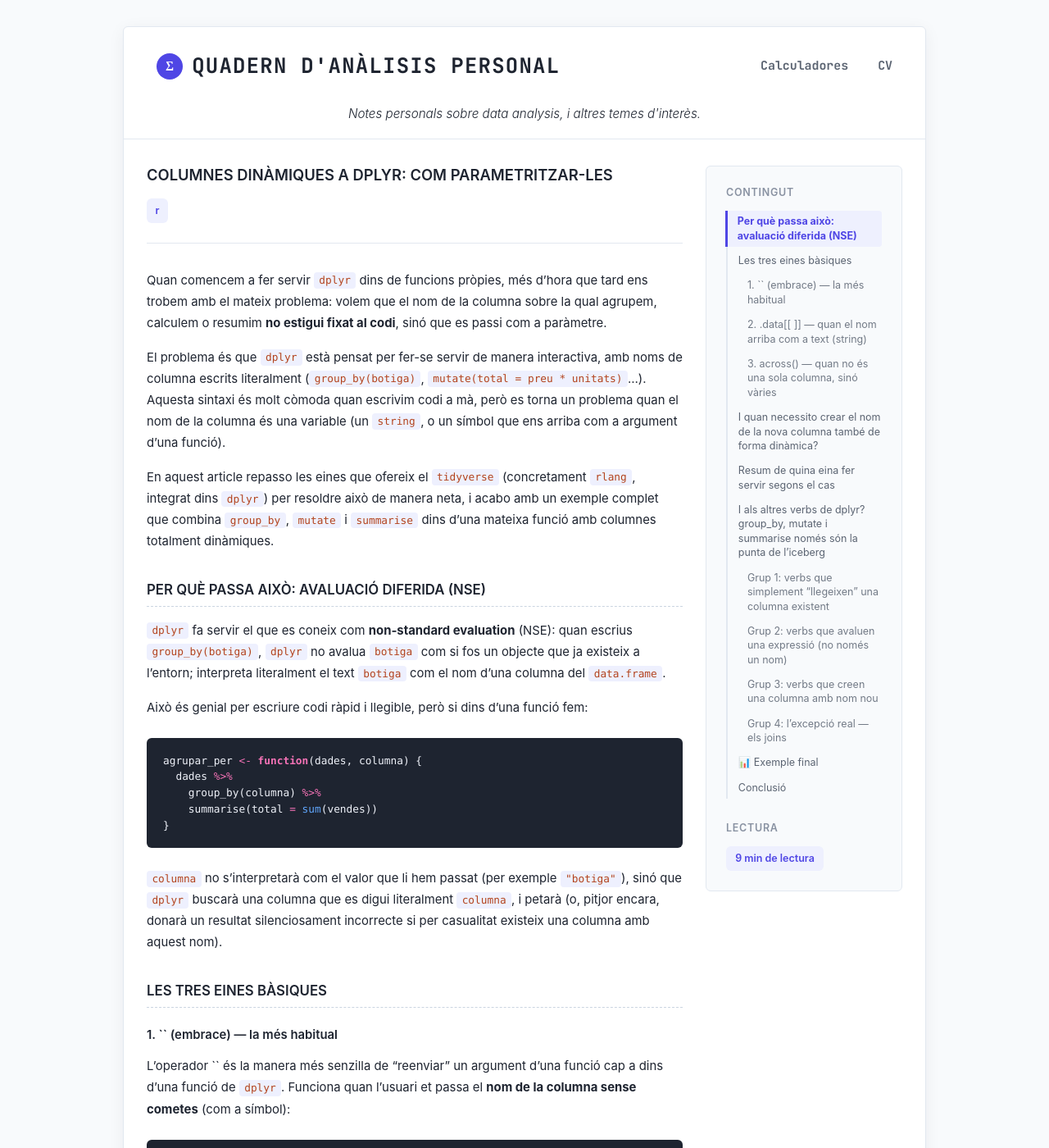
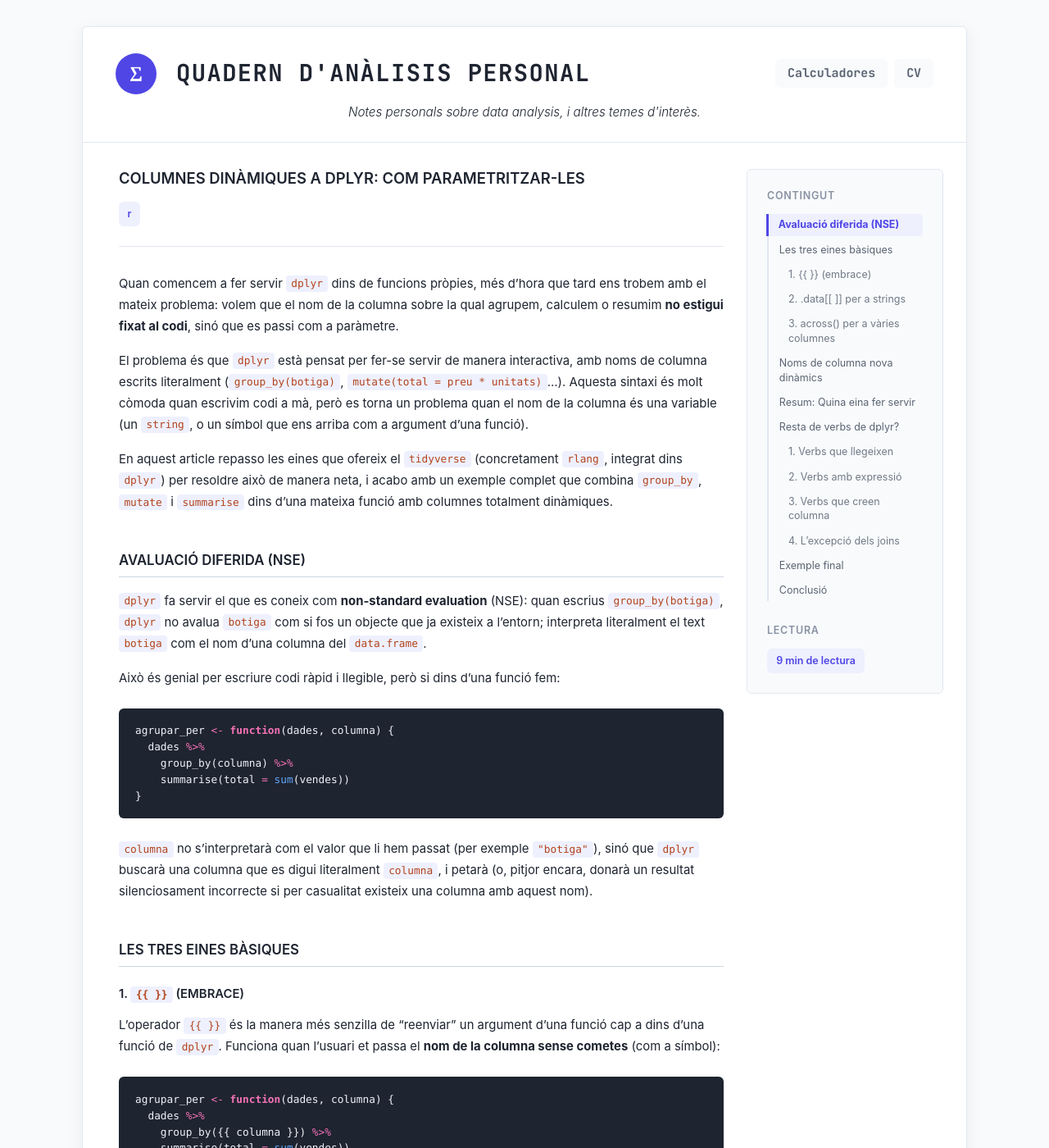
Before and after one commit to alberthr/alberthr.github.io, a Jekyll site: the page built from _posts/2026-04-22-columnes-dinamiques-dplyr.md, in a window 1280 px wide and 1400 px high. Shown: the whole window at 82% size. Built offline with Jekyll 4.4.1, drawn with Linux system fonts in a browser that asks for light colours; comment, search, counter and statistics services are not loaded; some of the changed text lies outside the part shown.

Commit message:
canvi de site global

```diff
--- a/_includes/footer.html
+++ b/_includes/footer.html
@@ -1,3 +1,3 @@
 <footer class="site-footer-card">
-  <p>&copy; {{ "now" | date: "%Y" }} — {{ site.title }} — fet amb ❤️ a Catalunya</p>
+  <p>&copy; {{ "now" | date: "%Y" }} — {{ site.title }} — fet amb ♥ a Catalunya</p>
 </footer>
--- a/_layouts/post.html
+++ b/_layouts/post.html
@@ -72,6 +72,10 @@
           </section>
         {% endif %}
 
+        <p class="back-to-posts">
+          <a href="{{ '/' | relative_url }}" class="btn-back">&larr; Tornar a tots els posts</a>
+        </p>
+
         <section class="comments-section">
           <script src="https://giscus.app/client.js"
                   data-repo="alberthr/alberthr.github.io"
@@ -89,10 +93,6 @@
                   async>
           </script>
         </section>
-
-        <p class="back-to-posts">
-          <a href="{{ '/' | relative_url }}" class="btn-back">&larr; Tornar a tots els posts</a>
-        </p>
 
       </div>
 
--- a/_posts/2026-04-22-columnes-dinamiques-dplyr.md
+++ b/_posts/2026-04-22-columnes-dinamiques-dplyr.md
@@ -6,6 +6,7 @@ tags:
 excerpt: "Quan fem servir dplyr dins de funcions pròpies, el nom de columna sovint no és fix sinó un paràmetre. Repasso {{ }}, .data[[ ]], across() i := per parametritzar group_by, mutate i summarise, amb un exemple final que combina les tres operacions de forma totalment dinàmica."
 
 ---
+{% raw %}
 
 Quan comencem a fer servir `dplyr` dins de funcions pròpies, més d'hora que tard ens trobem amb el mateix problema: volem que el nom de la columna sobre la qual agrupem, calculem o resumim **no estigui fixat al codi**, sinó que es passi com a paràmetre.
 
@@ -13,7 +14,7 @@ El problema és que `dplyr` està pensat per fer-se servir de manera interactiva
 
 En aquest article repasso les eines que ofereix el `tidyverse` (concretament `rlang`, integrat dins `dplyr`) per resoldre això de manera neta, i acabo amb un exemple complet que combina `group_by`, `mutate` i `summarise` dins d'una mateixa funció amb columnes totalment dinàmiques.
 
-## Per què passa això: avaluació diferida (NSE)
+## Avaluació diferida (NSE)
 
 `dplyr` fa servir el que es coneix com **non-standard evaluation** (NSE): quan escrius `group_by(botiga)`, `dplyr` no avalua `botiga` com si fos un objecte que ja existeix a l'entorn; interpreta literalment el text `botiga` com el nom d'una columna del `data.frame`.
 
@@ -31,7 +32,7 @@ agrupar_per <- function(dades, columna) {
 
 ## Les tres eines bàsiques
 
-### 1. `{{ }}` (embrace) — la més habitual
+### 1. `{{ }}` (embrace)
 
 L'operador `{{ }}` és la manera més senzilla de "reenviar" un argument d'una funció cap a dins d'una funció de `dplyr`. Funciona quan l'usuari et passa el **nom de la columna sense cometes** (com a símbol):
 
@@ -47,7 +48,7 @@ agrupar_per(vendes_diaries, botiga)
 
 Aquí `columna` arriba com una expressió no avaluada (gràcies a la *tidy evaluation*), i `{{ }}` li diu a `dplyr`: "avalua això en el context de les dades, no com un literal".
 
-### 2. `.data[[ ]]` — quan el nom arriba com a text (string)
+### 2. `.data[[ ]]` per a strings
 
 Si el que reps és un `string` (per exemple, ve d'un paràmetre de configuració, d'un fitxer JSON o d'un `purrr::map` sobre un vector de noms), `{{ }}` no serveix. Aquí fem servir `.data[[ ]]`, del paquet `rlang`, que permet indexar columnes per nom textual:
 
@@ -63,7 +64,7 @@ agrupar_per_text(vendes_diaries, "botiga")
 
 Regla pràctica: **`{{ }}` per a símbols (noms sense cometes), `.data[[ ]]` per a strings**.
 
-### 3. `across()` — quan no és una sola columna, sinó vàries
+### 3. `across()` per a vàries columnes
 
 Quan el que volem parametritzar és un conjunt de columnes (per exemple, totes les mètriques que s'han de resumir alhora), la solució és `across()`:
 
@@ -78,7 +79,7 @@ resumir_metriques(vendes_diaries, c(vendes, unitats))
 
 `across()` accepta tant `tidyselect` (`starts_with("vendes_")`, `where(is.numeric)`...) com vectors de noms, el que el fa molt versàtil per a funcions genèriques.
 
-## I quan necessito crear el nom de la nova columna també de forma dinàmica?
+## Noms de columna nova dinàmics
 
 Aquí entra en joc `:=` (de `rlang`), que permet que el **nom** d'una columna nova (no només el seu contingut) sigui dinàmic:
 
@@ -100,7 +101,7 @@ crear_columna_text <- function(dades, nom_nova, columna_origen, factor) {
 
 El símbol `!!` (*bang-bang*) "desempaqueta" un valor avaluat (com un string) perquè `dplyr` el faci servir com si fos codi. És l'operador clàssic de `rlang` previ a `{{ }}`, i encara és imprescindible en aquest tipus de situacions (nom de columna dinàmic en el costat esquerre d'una assignació).
 
-## Resum de quina eina fer servir segons el cas
+## Resum: Quina eina fer servir
 
 | Situació | Eina |
 |---|---|
@@ -110,11 +111,11 @@ El símbol `!!` (*bang-bang*) "desempaqueta" un valor avaluat (com un string) pe
 | Nom de columna nova dinàmic (costat esquerre) | `"{{ nom }}" :=` o `!!nom :=` |
 | Múltiples expressions a desempaquetar | `!!!` (per a llistes d'arguments) |
 
-## I als altres verbs de dplyr? `group_by`, `mutate` i `summarise` només són la punta de l'iceberg
+## Resta de verbs de dplyr?
 
 Les mateixes regles que hem vist fins ara s'apliquen a la majoria de verbs de `dplyr`, perquè tots comparteixen el mateix motor de *tidy evaluation*. La manera més pràctica d'organitzar-ho no és verb per verb, sinó per **grups de comportament**:
 
-### Grup 1: verbs que simplement "llegeixen" una columna existent
+### 1. Verbs que llegeixen
 
 `select()`, `arrange()`, `count()`, `distinct()`, `pull()` i `relocate()` funcionen exactament igual que `group_by()`: reben una referència a una columna (símbol o string) i no en creen cap de nova. Si ja domines `{{ }}` i `.data[[ ]]` per a `group_by()`, els tens tots resolts:
 
@@ -132,7 +133,7 @@ ordenar_per <- function(dades, columna) {
 
 Amb strings, el patró és sempre `.data[[columna]]`, i per seleccionar diverses columnes a la vegada, `select(all_of(vector_de_noms))`.
 
-### Grup 2: verbs que avaluen una expressió (no només un nom)
+### 2. Verbs amb expressió
 
 `filter()` és el cas més habitual d'aquest grup: no rep només el nom d'una columna, sinó una condició completa que la fa servir. La columna es parametritza igual (`{{ }}` o `.data[[ ]]`), però normalment hi acompanya un altre paràmetre amb el valor de comparació:
 
@@ -144,7 +145,7 @@ filtrar_per <- function(dades, columna, valor) {
 
 `case_when()` dins d'un `mutate()` es comporta igual: la columna dinàmica simplement apareix dins d'una condició (`.data[[columna]] > 10 ~ "alt"`), sense cap regla nova respecte al que ja coneixem.
 
-### Grup 3: verbs que creen una columna amb nom nou
+### 3. Verbs que creen columna
 
 Aquí hi entren `mutate()` i `summarise()` (ja vistos), i també `rename()`, amb la particularitat que el nom nou hi va explícitament a l'esquerra:
 
@@ -156,7 +157,7 @@ renombrar <- function(dades, nom_nou, columna_vella) {
 
 La regla és la mateixa que ja hem aplicat: si el nom nou arriba com a string, `"{nom}" :=`; si arriba com a símbol que vols capturar literalment, `{{ nom }}` al costat esquerre de `:=`.
 
-### Grup 4: l'excepció real — els `joins`
+### 4. L'excepció dels `joins`
 
 `left_join()`, `inner_join()` i companyia **no accepten `{{ }}`** a l'argument `by`. Aquest argument espera directament un string o un vector amb nom, no una expressió no avaluada, així que la sintaxi és diferent de tota la resta:
 
@@ -175,7 +176,7 @@ unir_per2 <- function(d1, d2, clau) {
 
 En definitiva: si ja saps moure't amb `group_by()`, `mutate()` i `summarise()`, en realitat ja saps moure't amb gairebé tot `dplyr`. Els únics paràmetres que trenquen el patró són els que, com `by =` als joins o `.names =` dins `across()`, esperen explícitament text en lloc d'una expressió.
 
-## 📊 Exemple final
+## Exemple final
 
 Posem-ho tot junt amb un cas real: una funció que, donat un `data.frame` de vendes, agrupa per la columna que li indiquem, crea una columna calculada amb el nom que li indiquem, resumeix un conjunt variable de columnes amb `across()`, i finalment en resumeix el total amb el nom que li indiquem també.
 
@@ -239,3 +240,4 @@ La part més confusa de la *tidy evaluation* no és cap operador en concret, sin
 - Excepció: paràmetres que esperen text explícit (`by =` als joins) → `sym()` / `join_by()`
 
 Amb aquestes regles n'hi ha prou per escriure funcions de `dplyr` genèriques i reutilitzables, sense haver de duplicar codi cada vegada que canvia la columna sobre la qual treballem, sigui quin sigui el verb que facis servir.
+{% endraw %}
--- a/assets/css/style.css
+++ b/assets/css/style.css
@@ -46,7 +46,7 @@ a:hover { color: var(--accent-hover); }
 
 /* ===================== CAIXA UNICA (com les calculadores) ===================== */
 .site-container {
-  max-width: 980px;
+  max-width: 1080px;   /* abans 980 */
   margin: 0 auto;
   background: var(--card-bg);
   border: 1px solid var(--border);
@@ -86,11 +86,11 @@ a:hover { color: var(--accent-hover); }
   padding-top: 14px;
 }
 
-.site-brand { display: flex; align-items: center; gap: 0.7rem; }
+.site-brand { display: flex; align-items: center; gap: 1.5rem; }
 
 .site-logo-mark {
-  width: 32px;
-  height: 32px;
+  width: 50px;
+  height: 50px;
   border-radius: 50%;
   background: var(--accent);
   color: #fff;
@@ -98,14 +98,14 @@ a:hover { color: var(--accent-hover); }
   align-items: center;
   justify-content: center;
   font-weight: 700;
-  font-size: 0.95rem;
+  font-size: 1.5rem;
   flex-shrink: 0;
   font-family: Georgia, "Times New Roman", serif;
 }
 
 .site-title {
   font-weight: 600;
-  font-size: 1.6rem;
+  font-size: 1.8rem;
   text-transform: uppercase;
   letter-spacing: 0.05em;
   color: var(--text);
@@ -122,13 +122,14 @@ a:hover { color: var(--accent-hover); }
   color: var(--text);
   font-weight: 300;
   font-style: italic;
-  padding-top: 20px;
+  padding-top: 0px;
+  padding-bottom: 6px;
 }
 
 .site-nav {
   display: flex;
   align-items: center;
-  gap: 1rem;
+  gap: 0.5rem;
   flex-wrap: wrap;
 }
 
@@ -136,10 +137,13 @@ a:hover { color: var(--accent-hover); }
   font-size: var(--fs-3);
   font-weight: 600;
   color: var(--text-muted);
-  padding: 0 0 0 1.25rem;
+  /*padding: 0 0 0 1.25rem;*/
+  background-color: var(--page-bg);
+  padding: 5px 15px;
+  border-radius: var(--radius);
 }
 
-.site-nav-link:first-of-type { border-left: none; padding-left: 0; }
+.site-nav-link:first-of-type { border-left: none; /*padding-left: 0;*/ }
 .site-nav-link:hover { color: var(--accent); }
 
 .search-container { position: relative; }
@@ -160,7 +164,7 @@ a:hover { color: var(--accent-hover); }
 .search-input:focus { outline: none; border-color: var(--accent); background: #fff; width: 200px; box-shadow: 0 0 0 3px rgba(79,70,229,0.1); }
 
 /* ===================== CONTINGUT PRINCIPAL (dins de la caixa) ===================== */
-.page-shell { padding: 2rem 3rem; }
+.page-shell { padding: 2rem 2.75rem; }
 
 .about {
   font-size: var(--fs-3);
@@ -176,6 +180,7 @@ a:hover { color: var(--accent-hover); }
   flex-wrap: wrap;
   justify-content: center;
   gap: 0.35rem;
+  padding: 0 3rem;
   /*margin-bottom: 2rem;
   padding-bottom: 1.5rem;
   border-bottom: 1px solid var(--border);*/
@@ -212,6 +217,7 @@ ul { padding: 0; list-style: none; }
 }
 
 .post-item:last-child { border-bottom: none; }
+.post-item.no-border { border-bottom: none; }
 .post-item:hover { padding-left: 0.5rem; }
 
 .post-link {
@@ -253,7 +259,7 @@ ul { padding: 0; list-style: none; }
 .post-article-col {
   flex: 1;
   min-width: 0;
-  padding: 2rem 1.75rem;
+  padding: 2rem 1.75rem 2rem 2.75rem;
 }
 
 .post-margin {
@@ -308,7 +314,7 @@ ul { padding: 0; list-style: none; }
 }
 
 .toc-list a.toc-level-3 { padding-left: 1.5rem; opacity: 0.85; }
-.toc-list a:hover { color: var(--text); background-color: #ffffff; }
+.toc-list a:hover { color: var(--text); /*background-color: #ffffff;*/ }
 .toc-list a.active {
   color: var(--accent);
   border-left-color: var(--accent);
@@ -413,20 +419,20 @@ h2 {
   font-size: var(--fs-2);
   text-transform: uppercase;
   letter-spacing: 0.0em;
-  margin-top: 2.25rem;
+  margin-top: 3rem;
   margin-bottom: 1rem;
   padding-bottom: 0.5rem;
-  border-bottom: 1px dashed var(--border-strong);
+  border-bottom: 1px solid var(--border-strong);
 }
 
-h3 { font-size: var(--fs-3); margin-top: 1.5rem; margin-bottom: 0.7rem; }
+h3 { font-size: var(--fs-3); margin-top: 1.5rem; margin-bottom: 0.7rem; text-transform: uppercase;}
 h4 { font-size: var(--fs-3); margin-top: 1rem; margin-bottom: 0.5rem; }
 
 .post-content { line-height: 1.75; word-wrap: break-word; font-size: var(--fs-3); }
 .post-content p { margin-bottom: 1rem; }
 
 /* ===================== POSTS RELACIONATS ===================== */
-.related-posts { margin-top: 3rem; padding-top: 1.5rem; border-top: 1px solid var(--border); }
+.related-posts { padding-top: 1.5rem; }
 .related-posts-title { font-size: var(--fs-2); }
 .related-posts-list { padding-left: 0; list-style: none; }
 .related-posts-list li { margin-bottom: 0.6rem; }
@@ -434,7 +440,7 @@ h4 { font-size: var(--fs-3); margin-top: 1rem; margin-bottom: 0.5rem; }
 .related-posts-list a:hover { text-decoration: underline; }
 
 /* ===================== COMENTARIS ===================== */
-.comments-section { margin-top: 2.5rem; padding-top: 1.5rem; border-top: 1px solid var(--border); }
+.comments-section { margin-top: 2.5rem; padding-top: 1.5rem; }
 
 /* ===================== BLOCS DE CODI: SENSE SCROLL HORITZONTAL ===================== */
 pre {
@@ -494,7 +500,7 @@ th { background-color: var(--accent-light); font-weight: 700; color: var(--text)
   text-align: center;
   padding: 1.1rem 1.5rem;
   font-size: var(--fs-4);
-  font-weight: 600;
+  font-weight: 200;
   color: var(--text-light);
 }
 
@@ -515,5 +521,3 @@ th { background-color: var(--accent-light); font-weight: 700; color: var(--text)
   from { opacity: 0; transform: translateY(6px); }
   to { opacity: 1; transform: translateY(0); }
 }
-
-.post-item { animation: fadeIn 0.3s ease; }
--- a/index.html
+++ b/index.html
@@ -56,6 +56,8 @@ function filtrarTags(tagSeleccionada) {
     }
   });
 
+  actualitzarVoraDarrerPost();
+
   if (typeof gtag === 'function') {
     gtag('event', 'filtrar_contingut', { 'tag_seleccionada': tagSeleccionada });
   }
```
Also changed, not shown: other parts of _layouts/post.html (+1 -1 lines), assets/js/search.js (+19 -0 lines).
